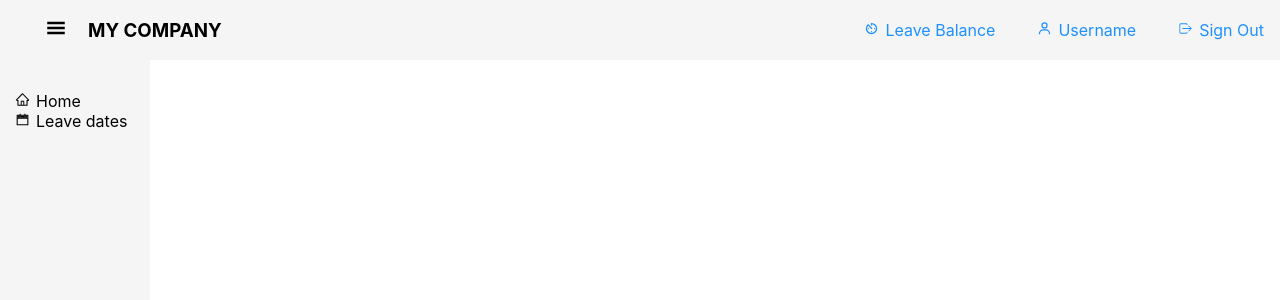
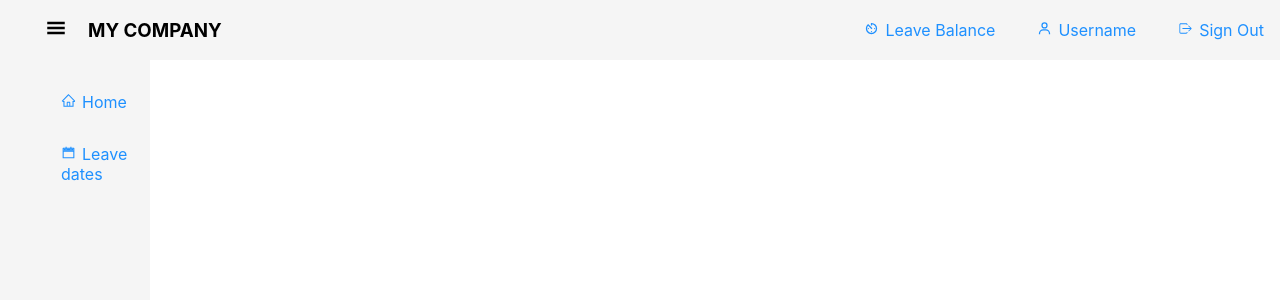
Before and after one commit to BenoCharlo/payroll_manager, a Next.js app in the folder frontend/: page / in a window 1280 px wide. Shown: the top 300 px of the page. Built offline with nearby package versions, Linux system fonts and the light colour scheme.

Commit message:
update sidebars

```diff
--- a/frontend/components/Sidebar.tsx
+++ b/frontend/components/Sidebar.tsx
@@ -6,13 +6,13 @@ export const Sidebar = () => {
   return (
     <div className={styles.sidebar}>
       <ul className={styles.sidebar__menu}>
-          <li className={styles.sidebar__item}>
+          <li className={styles.menu__item}>
           <span className={styles.icon}>
             <AiOutlineHome />
           </span>
               Home
             </li>
-          <li className={styles.sidebar__item}>
+          <li className={styles.menu__item}>
           <span className={styles.icon}>
             <AiTwotoneCalendar />
           </span>
--- a/frontend/styles/sidebar.module.css
+++ b/frontend/styles/sidebar.module.css
@@ -1,18 +1,28 @@
 .sidebar {
-    margin: 0;
-    padding: 0;
     width: 150px;
     background-color: whitesmoke;
-    position: absolute;
+    position: fixed;
     height: 100%;
     overflow: auto;
 }
 
 .sidebar__menu {
     list-style-type: none;
-    justify-content: block;
+}
+
+.menu__item {
+    margin-left: 5px;
+    font-size: 16px;
+    color: dodgerblue;
     cursor: pointer;
-    padding: 15px;
+    padding: 16px;
+}
+
+.menu__item:hover {
+    background-color: rgb(85, 80, 80);
+    border-radius: 10px;
+    opacity: 0.8;
+    color: whitesmoke
 }
 
 .icon {
```
